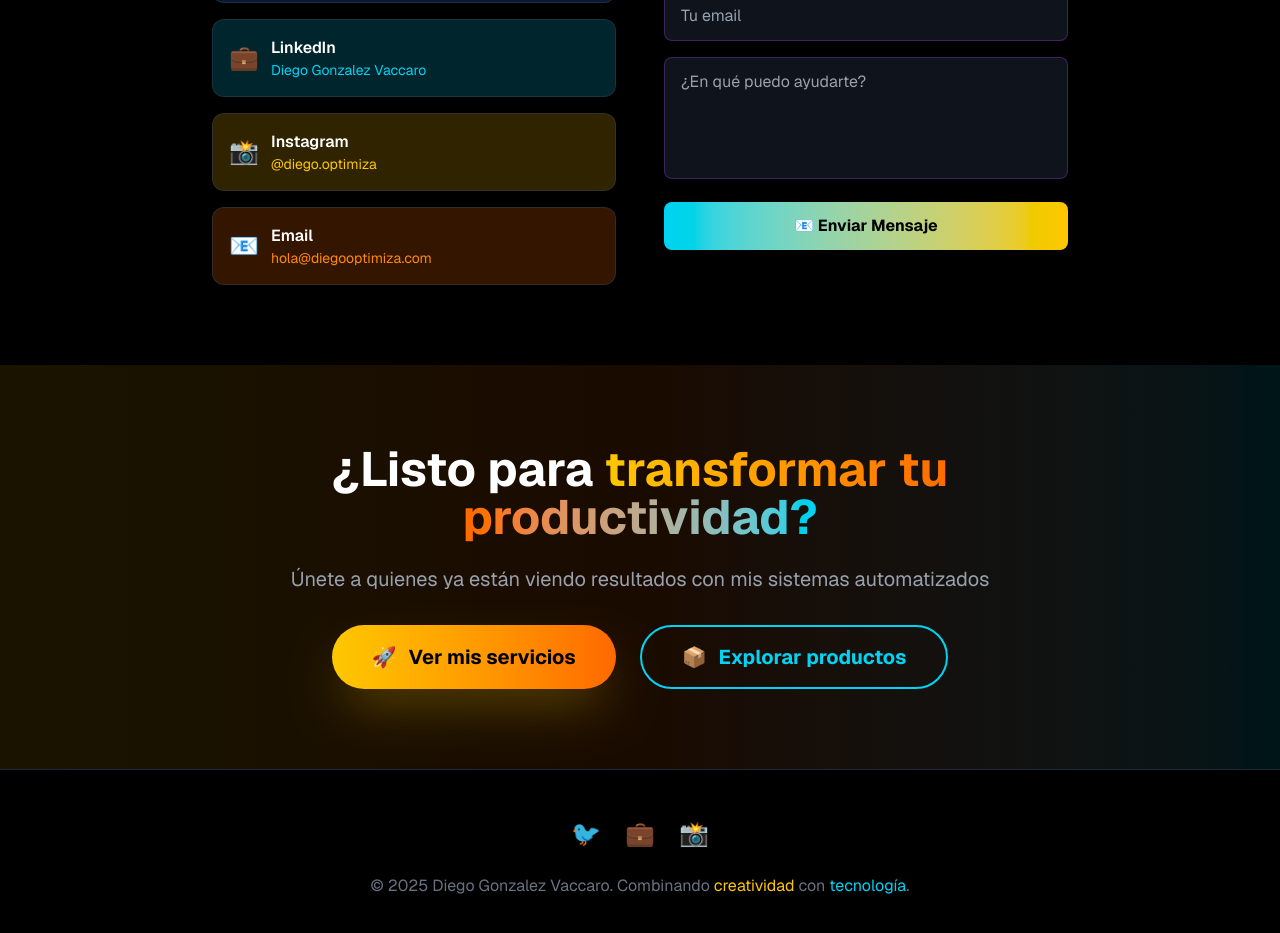
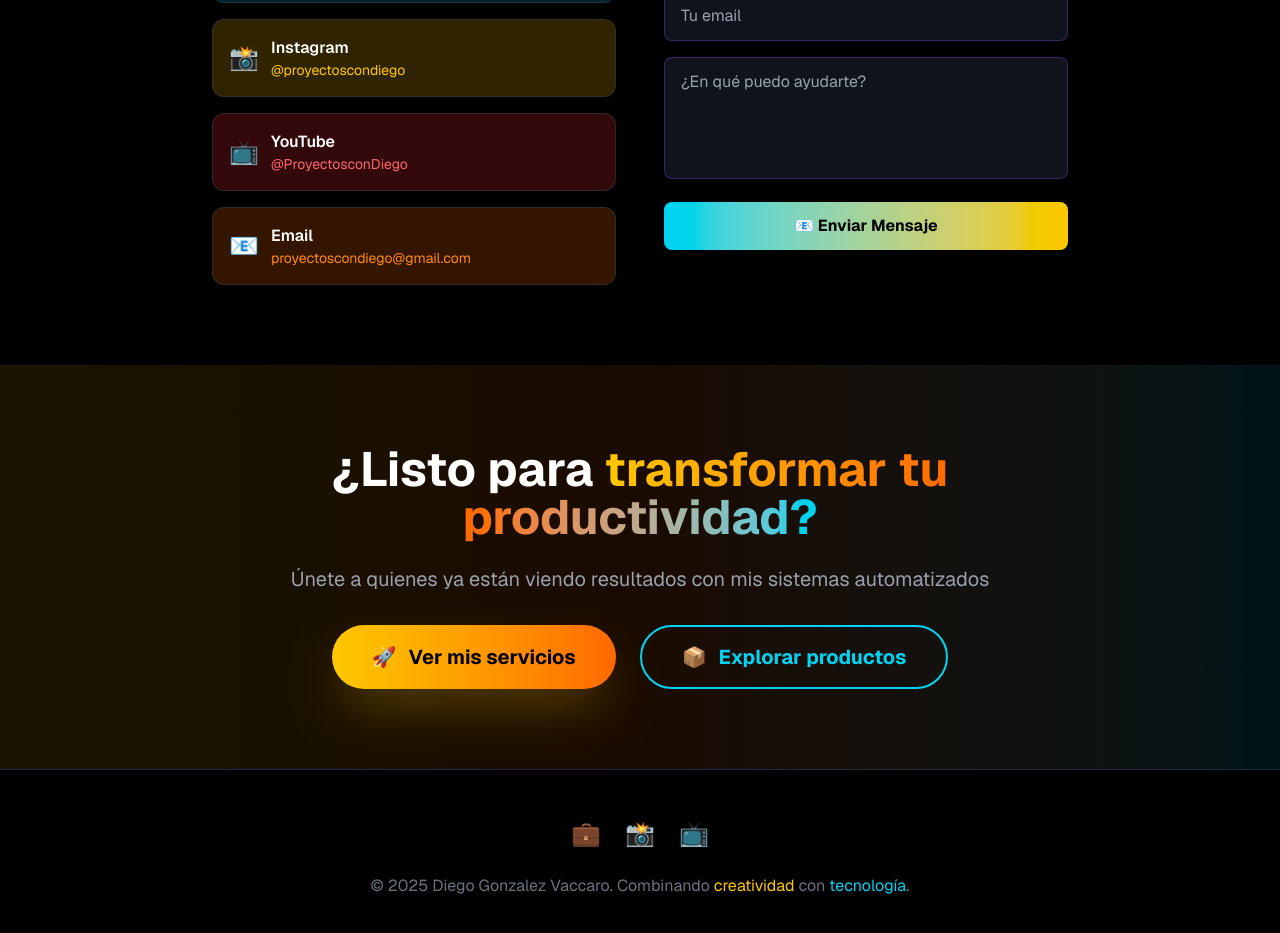
Before and after one commit to proyectos-con-diego/Hocus-focus, a Next.js app in the folder src/: page /sobre-mi in a window 1280 px wide. Shown: the part 7460-8393 px from the top of the page. Built offline with nearby package versions, Linux system fonts and the light colour scheme; no server answers.

Commit message:
Actualizar redes sociales en página sobre mí: LinkedIn, Instagram, YouTube y Gmail

```diff
--- a/src/app/sobre-mi/page.tsx
+++ b/src/app/sobre-mi/page.tsx
@@ -348,10 +348,10 @@ export default function SobreMiExperimentalPage() {
   ], []);
 
   const socialData = React.useMemo(() => [
-    { icon: "🐦", name: "Twitter", handle: "@diego_optimiza", color: "text-blue-400 hover:text-blue-300", bgColor: "bg-blue-500/20" },
-    { icon: "💼", name: "LinkedIn", handle: "Diego Gonzalez Vaccaro", color: "text-cyan-400 hover:text-cyan-300", bgColor: "bg-cyan-500/20" },
-    { icon: "📸", name: "Instagram", handle: "@diego.optimiza", color: "text-yellow-400 hover:text-yellow-300", bgColor: "bg-yellow-500/20" },
-    { icon: "📧", name: "Email", handle: "hola@diegooptimiza.com", color: "text-orange-400 hover:text-orange-300", bgColor: "bg-orange-500/20" }
+    { icon: "💼", name: "LinkedIn", handle: "Diego Gonzalez Vaccaro", url: "https://www.linkedin.com/in/diego-gonzalez-v/", color: "text-cyan-400 hover:text-cyan-300", bgColor: "bg-cyan-500/20" },
+    { icon: "📸", name: "Instagram", handle: "@proyectoscondiego", url: "https://www.instagram.com/proyectoscondiego/", color: "text-yellow-400 hover:text-yellow-300", bgColor: "bg-yellow-500/20" },
+    { icon: "📺", name: "YouTube", handle: "@ProyectosconDiego", url: "https://www.youtube.com/@ProyectosconDiego", color: "text-red-400 hover:text-red-300", bgColor: "bg-red-500/20" },
+    { icon: "📧", name: "Email", handle: "proyectoscondiego@gmail.com", url: "mailto:proyectoscondiego@gmail.com", color: "text-orange-400 hover:text-orange-300", bgColor: "bg-orange-500/20" }
   ], []);
 
 
@@ -1363,15 +1363,21 @@ export default function SobreMiExperimentalPage() {
               <h3 className="text-2xl font-bold text-white mb-6">Mis Redes Sociales</h3>
               <div className="space-y-4">
                 {socialData.map((social, index) => (
-                  <div key={index} className={`${social.bgColor} rounded-xl p-4 border border-gray-700/50`}>
+                  <a
+                    key={index}
+                    href={social.url}
+                    target="_blank"
+                    rel="noopener noreferrer"
+                    className={`${social.bgColor} rounded-xl p-4 border border-gray-700/50 hover:border-cyan-400/30 transition-all duration-300 block group`}
+                  >
                     <div className="flex items-center space-x-3">
-                      <span className="text-2xl">{social.icon}</span>
+                      <span className="text-2xl group-hover:scale-110 transition-transform duration-300">{social.icon}</span>
                       <div>
-                        <div className="font-semibold text-white">{social.name}</div>
+                        <div className="font-semibold text-white group-hover:text-cyan-400 transition-colors duration-300">{social.name}</div>
                         <div className={`${social.color} text-sm`}>{social.handle}</div>
                       </div>
                     </div>
-                  </div>
+                  </a>
                 ))}
               </div>
             </motion.div>
@@ -1461,13 +1467,15 @@ export default function SobreMiExperimentalPage() {
         <div className="max-w-6xl mx-auto text-center px-5">
           <div className="flex justify-center space-x-6 mb-6">
             {[
-              { icon: "🐦", label: "Twitter", color: "text-blue-400 hover:text-blue-300" },
-              { icon: "💼", label: "LinkedIn", color: "text-cyan-400 hover:text-cyan-300" },
-              { icon: "📸", label: "Instagram", color: "text-yellow-400 hover:text-yellow-300" }
+              { icon: "💼", label: "LinkedIn", url: "https://www.linkedin.com/in/diego-gonzalez-v/", color: "text-cyan-400 hover:text-cyan-300" },
+              { icon: "📸", label: "Instagram", url: "https://www.instagram.com/proyectoscondiego/", color: "text-yellow-400 hover:text-yellow-300" },
+              { icon: "📺", label: "YouTube", url: "https://www.youtube.com/@ProyectosconDiego", color: "text-red-400 hover:text-red-300" }
             ].map((social, index) => (
               <motion.a
                 key={index}
-                href="#"
+                href={social.url}
+                target="_blank"
+                rel="noopener noreferrer"
                 className={`text-2xl ${social.color} transition-colors duration-300`}
                 whileHover={{ scale: 1.2 }}
                 whileTap={{ scale: 0.9 }}
```
